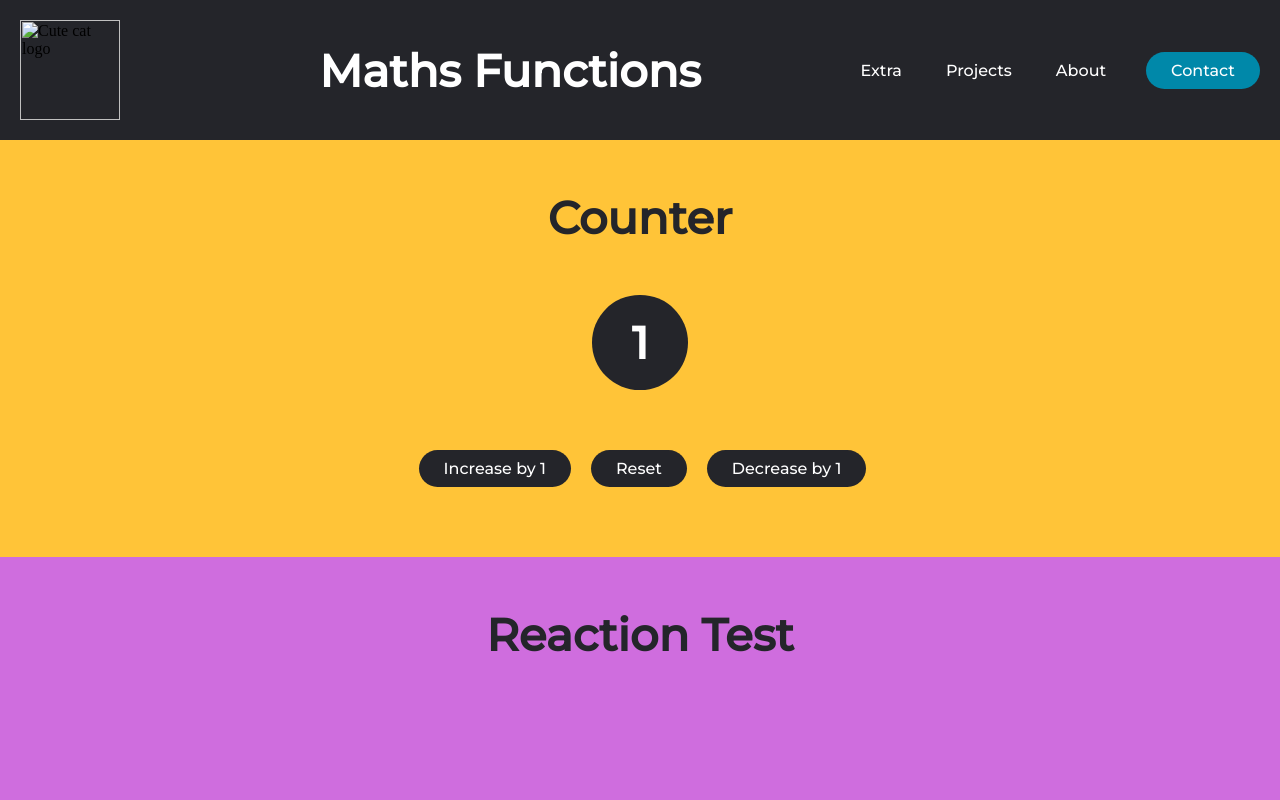
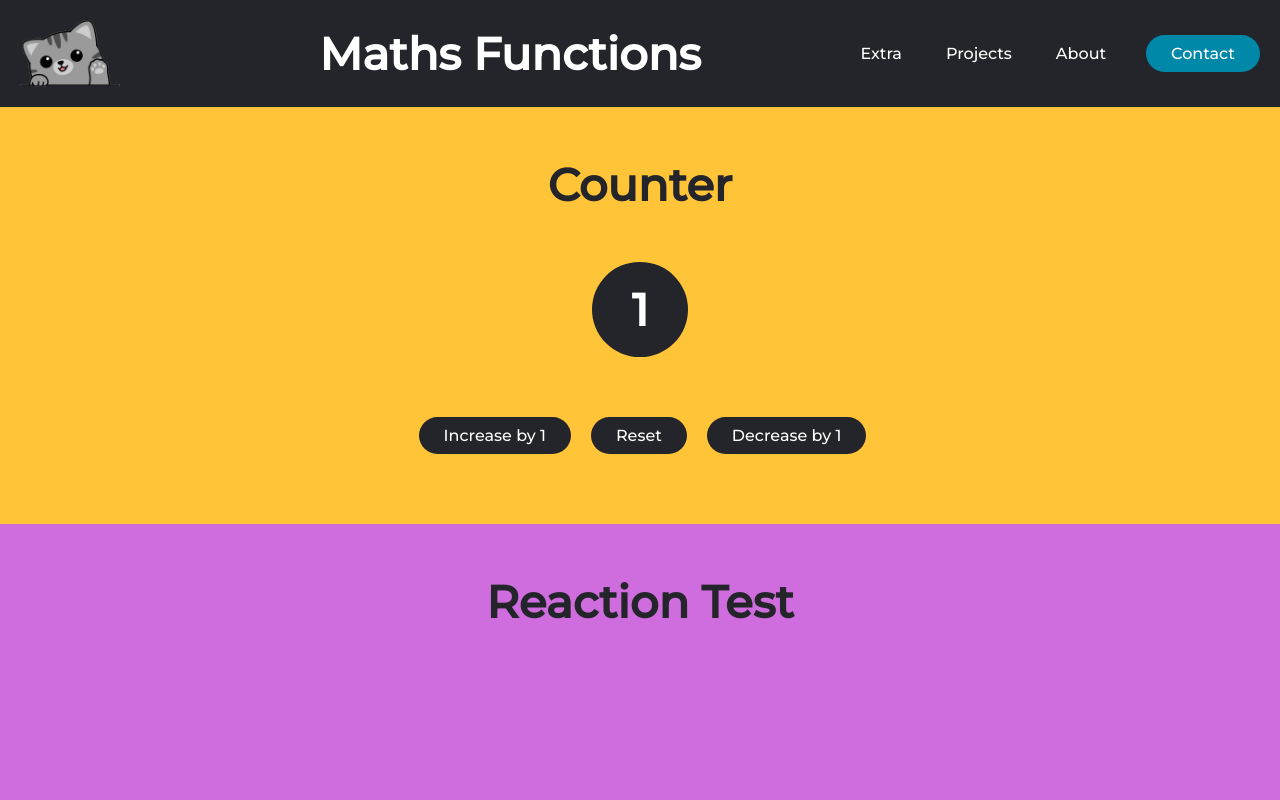
Before and after one commit to alexlostorto/cosmicanty.github.io, a plain HTML site: page index.html in a window 1280 px wide. Shown: the top 800 px of the page. Drawn offline with Linux system fonts and the light colour scheme.

Commit message:
Update index.html

```diff
--- a/index.html
+++ b/index.html
@@ -11,7 +11,7 @@
     <header>
       <img
         class="logo"
-        src="/Other/HTML/Website/Nav Bar Tutorial/Images/Cute_Grey_Cat_Edited.png"
+        src="Images/Cute_Grey_Cat_Edited.png"
         alt="Cute cat logo"
       />
       <h1 class="website-header">Maths Functions</h1>
```
